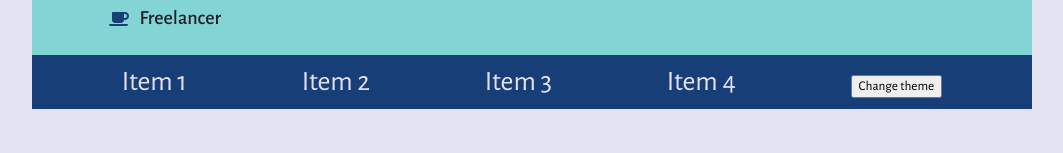
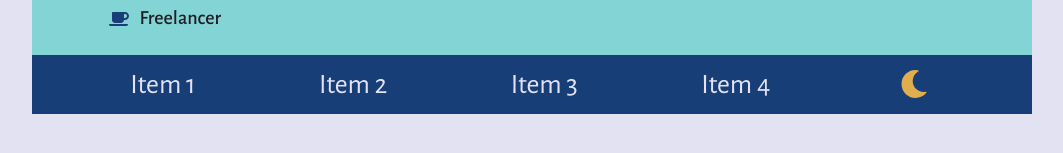
Before and after one commit to angelmgl/myportfolio, a Next.js app: page / in a window 1280 px wide. Shown: the part 373-526 px from the top of the page, without its empty margins (108-1171 px from the left). Built offline with nearby package versions, Linux system fonts and the light colour scheme.

Commit message:
Switch Theme button styled

```diff
--- a/components/Nav/index.js
+++ b/components/Nav/index.js
@@ -1,5 +1,5 @@
 import { useState } from "react";
-import { FaTimes, FaBars } from "react-icons/fa";
+import { FaTimes, FaBars, FaSun, FaMoon } from "react-icons/fa";
 
 const Nav = ({ dark, setDark }) => {
     const [nav, setNav] = useState(false);
@@ -39,7 +39,12 @@ const Nav = ({ dark, setDark }) => {
                     className={`${nav ? "open" : ""}`}
                     onClick={() => setNav(!nav)}
                 >
-                    <button onClick={() => setDark(!dark)}>Change theme</button>
+                    <button className="switchTheme" onClick={() => setDark(!dark)}>
+                        {
+                            dark ?
+                            <FaSun /> : <FaMoon />
+                        }
+                    </button>
                 </li>
             </ul>
 
@@ -74,6 +79,15 @@ const Nav = ({ dark, setDark }) => {
 
                 .nav-links li:hover {
                     background-color: #182e55;
+                }
+
+                .switchTheme {
+                    color: #dfaf4e;
+                    background-color: transparent;
+                    border: none;
+                    outline: none;
+                    font-size: 1.75rem;
+                    transform: translateY(4px);
                 }
 
                 @media only screen and (max-width: 576px) {
```
